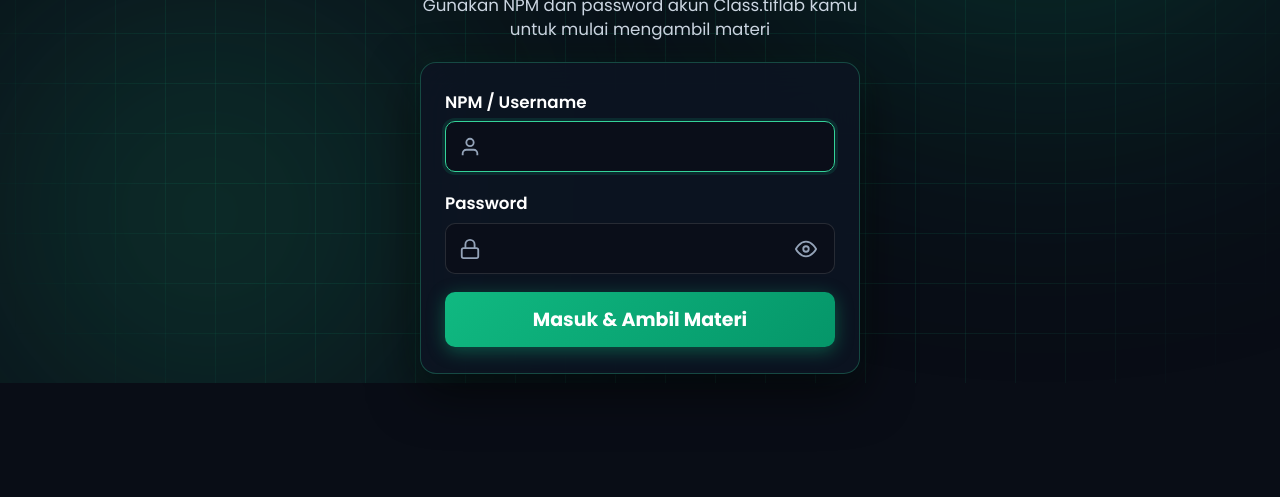
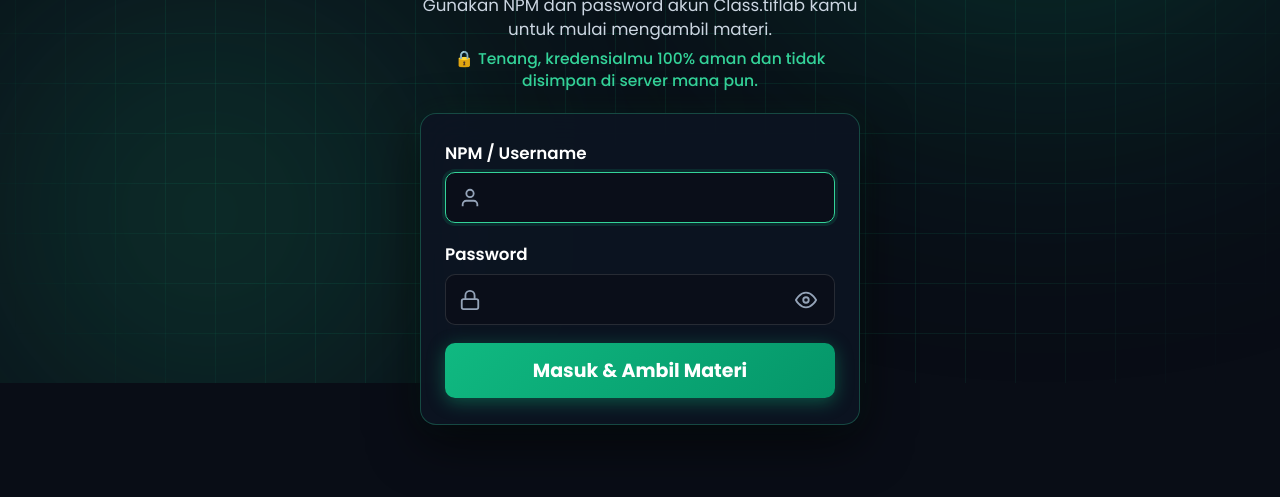
Before and after one commit to Dafalahl/Ambilajah, a website: page public/index.html in a window 1280 px wide. Shown: the part 417-914 px from the top of the page. Before the commit the page ends 863 px from the top, so only its background shows below. Drawn offline with Linux system fonts and the light colour scheme.

Commit message:
docs(ui): add security and privacy reassurance subtitle to login page

```diff
--- a/public/index.html
+++ b/public/index.html
@@ -65,7 +65,7 @@
             <img src="assets/Craw-RemoveBG.png" alt="Ambilajah Mascot" class="login-mascot">
           </div>
           <h2>Masuk ke Akun Class.tiflab</h2>
-          <p>Gunakan NPM dan password akun Class.tiflab kamu untuk mulai mengambil materi</p>
+          <p>Gunakan NPM dan password akun Class.tiflab kamu untuk mulai mengambil materi.<br><span class="security-hint">🔒 Tenang, kredensialmu 100% aman dan tidak disimpan di server mana pun.</span></p>
         </div>
 
         <div class="card card-login">
--- a/public/style.css
+++ b/public/style.css
@@ -471,6 +471,14 @@ body {
   font-size: 0.88rem;
   color: var(--text-muted);
   line-height: 1.45;
+}
+
+.security-hint {
+  display: inline-block;
+  margin-top: 6px;
+  font-size: 0.82rem;
+  color: #34d399;
+  font-weight: 500;
 }
 
 .card {
```
